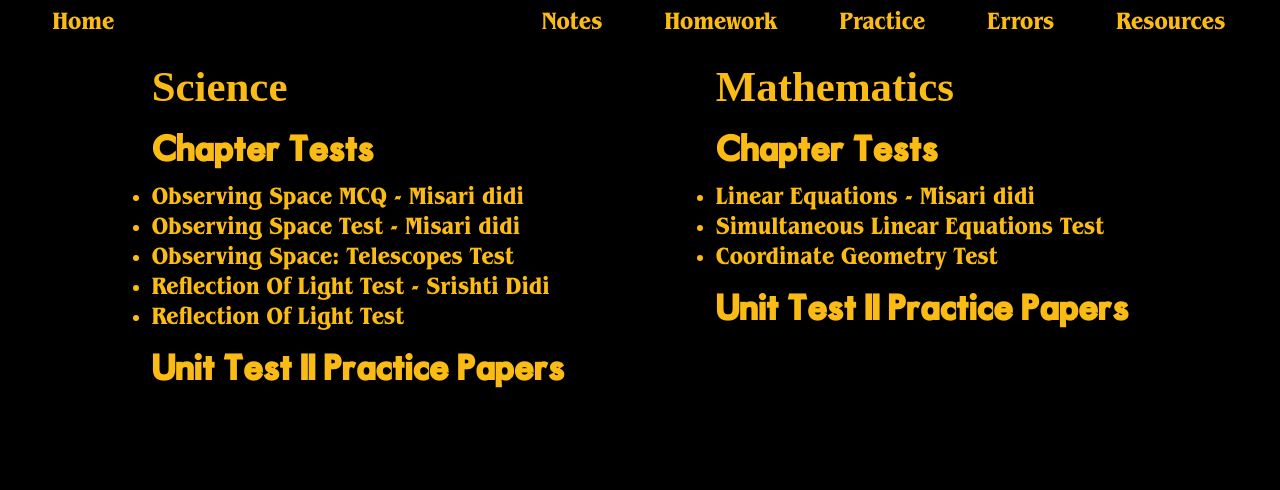
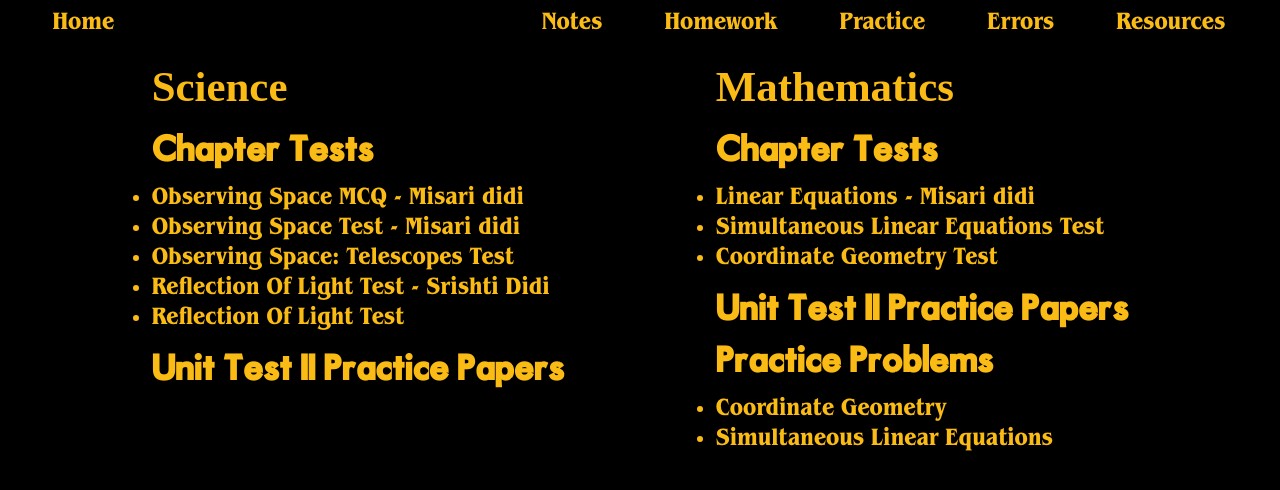
Before and after one commit to DhanushVDPT/sgvnext, a Next.js app: page /practice in a window 1280 px wide. Shown: the top 490 px of the page. Built offline with nearby package versions, Linux system fonts and the light colour scheme; a web font is replaced by a local one.

Commit message:
Update practice.js math practice

```diff
--- a/pages/practice.js
+++ b/pages/practice.js
@@ -34,6 +34,11 @@ export default function Page() {
                     <ul>
 
                     </ul>
+                    <h2>Practice Problems</h2>
+                    <ul>
+                        <li><a target="#" href="https://docs.google.com/document/d/1QZGlCiBOThTmcAEsDI0tQyQYGfShmzn-c2NgDoXoOH4/edit?usp=sharing">Coordinate Geometry</a></li>
+                        <li><a target="#" href="https://docs.google.com/document/d/132hAS7ZLpRtj0vT0--1-d4A-KcTVSunKxyDcTCAvnXE/edit?usp=sharing">Simultaneous Linear Equations</a></li>
+                    </ul>
                 </div>
             </div>
         </>
```
